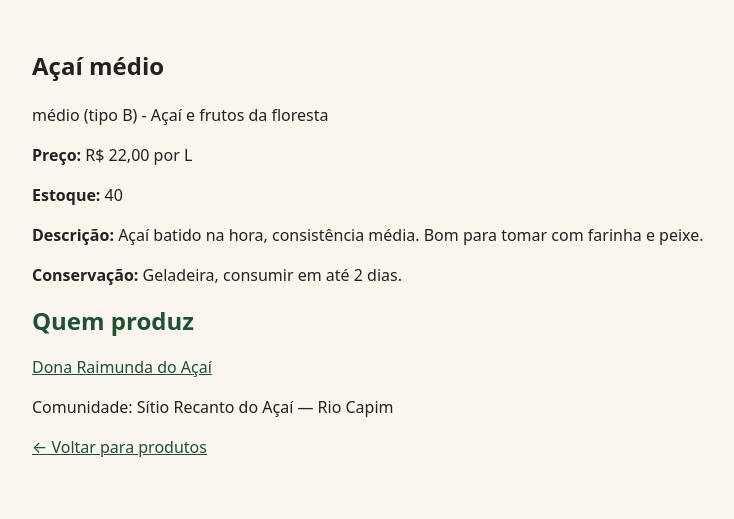
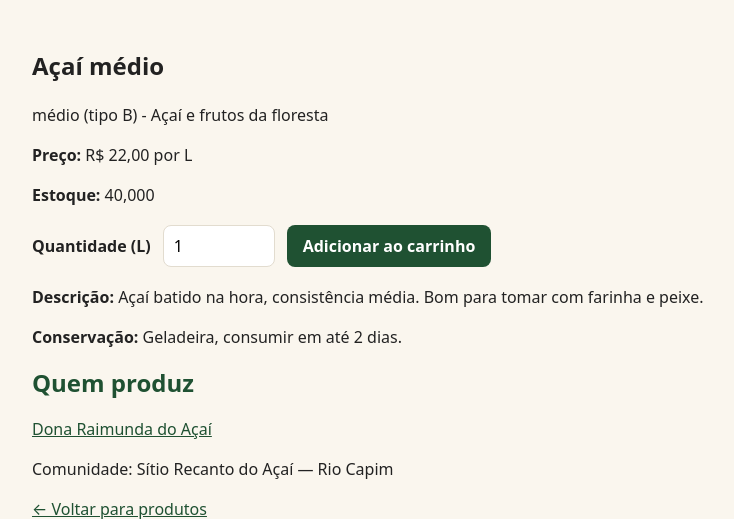
Before and after one commit to jarcosmoao/agrofeira-servidor-joao_marcos, a Django app: page /produtos/acai-medio/ in a window 1280 px wide. Shown: the part 62-581 px from the top of the page, without its empty margins (100-834 px from the left). Run offline with Django 5.2, Linux system fonts and the light colour scheme; data comes from the database, SQL or seed files in the repository.

Commit message:
Apostila 5

```diff
--- a/agrofeira/settings.py
+++ b/agrofeira/settings.py
@@ -141,3 +141,5 @@ CSRF_TRUSTED_ORIGINS = [
 ]
 
 INTERNAL_IPS = ["127.0.0.1"]
+
+MESSAGE_STORAGE = "django.contrib.messages.storage.session.SessionStorage"
--- a/agrofeira/urls.py
+++ b/agrofeira/urls.py
@@ -5,4 +5,5 @@ from django.urls import include, path
 urlpatterns = [
     path("admin/", admin.site.urls),
     path("", include("catalogo.urls")),
+    path('', include('pedidos.urls')),
 ] + debug_toolbar_urls()
--- a/catalogo/models.py
+++ b/catalogo/models.py
@@ -99,7 +99,7 @@ class Produto(models.Model):
     )
 
     preco_centavos = models.PositiveIntegerField()
-    estoque = models.PositiveIntegerField(default=0)
+    estoque = models.DecimalField(max_digits=10, decimal_places=3, default=0)
     destaque = models.BooleanField(default=False)
     conservacao = models.CharField(
         "conservação", max_length=120, blank=True
--- a/catalogo/templates/base.html
+++ b/catalogo/templates/base.html
@@ -21,6 +21,13 @@
     </header>
 
     <main>
+        {% if messages %}
+            <ul class="mensagens">
+                {% for message in messages %}
+                    <li class="{{ message.tags }}">{{ message }}</li>
+                {% endfor %}
+            </ul>
+        {% endif %}
         {% block conteudo %}{% endblock %}
     </main>
 
--- a/catalogo/templates/catalogo/produto_detalhe.html
+++ b/catalogo/templates/catalogo/produto_detalhe.html
@@ -22,6 +22,21 @@
         <strong>Estoque:</strong>
         {{ produto.estoque }}
     </p>
+
+    <form class="adicionar" method="post">
+        {% csrf_token %}
+
+        <label for="{{ form.quantidade.id_for_label }}">
+            Quantidade ({{ produto.unidade.sigla }})
+        </label>
+
+        {{ form.quantidade }}
+
+        <button type="submit">Adicionar ao carrinho</button>
+
+        {{ form.quantidade.errors }}
+        {{ form.non_field_errors }}
+    </form>
 
     <p>
         <strong>Descrição:</strong>
--- a/catalogo/views.py
+++ b/catalogo/views.py
@@ -3,6 +3,9 @@ from .models import Categoria, Produto, Produtor
 from django.core.paginator import Paginator
 from django.utils import timezone
 from django.db.models import Count, Q
+from django.contrib import messages
+from pedidos import carrinho
+from pedidos.forms import AdicionarAoCarrinhoForm
 
 
 def home(request):
@@ -73,13 +76,31 @@ def produtos(request):
 def produto(request, slug):
     p = get_object_or_404(
         Produto.objects.select_related("categoria", "produtor", "unidade"),
-        slug=slug,
+        slug=slug
     )
-    return render(
-        request,
-        "catalogo/produto_detalhe.html",
-        {"produto": p},
-    )
+
+    if request.method == "POST":
+        form = AdicionarAoCarrinhoForm(request.POST, produto=p)
+
+        if form.is_valid():
+            carrinho.adicionar(
+                request.session,
+                p,
+                form.cleaned_data["quantidade"]
+            )
+
+            messages.success(request, f"{p.nome} entrou no carrinho.")
+            return redirect("pedidos:carrinho")
+
+    else:
+        form = AdicionarAoCarrinhoForm(
+            initial={"quantidade": 1},
+            produto=p
+        )
+
+    contexto = {"produto": p, "form": form}
+
+    return render(request, "catalogo/produto_detalhe.html", contexto)
 
 
 def catalogo_antigo(request):
--- /dev/null
+++ b/pedidos/carrinho.py
@@ -0,0 +1,72 @@
+from decimal import ROUND_HALF_UP, Decimal
+
+from catalogo.models import Produto
+
+CHAVE = "carrinho"
+
+
+def ler(sessao):
+    """O carrinho como está na sessão."""
+    return sessao.get(CHAVE, {})
+
+
+def adicionar(sessao, produto, quantidade):
+    carrinho = sessao.setdefault(CHAVE, {})
+    atual = Decimal(carrinho.get(str(produto.pk), "0"))
+    carrinho[str(produto.pk)] = str(atual + quantidade)
+    sessao.modified = True
+
+
+def esvaziar(sessao):
+    sessao.pop(CHAVE, None)
+
+
+def subtotal_centavos(preco_centavos, quantidade):
+    """Preço vezes quantidade, arredondado para o centavo."""
+    valor = preco_centavos * quantidade
+    return int(
+        valor.quantize(
+            Decimal("1"),
+            rounding=ROUND_HALF_UP
+        )
+    )
+
+
+def itens(sessao):
+    """Os itens do carrinho da sessão."""
+    return detalhar(ler(sessao))
+
+
+def detalhar(carrinho):
+    """Transforma o dicionário em uma lista de itens."""
+    ids = [int(pk) for pk in carrinho]
+
+    produtos = Produto.objects.filter(pk__in=ids)
+    produtos = produtos.select_related("produtor", "unidade")
+
+    por_id = {p.pk: p for p in produtos}
+    resultado = []
+
+    for pk, texto in carrinho.items():
+        produto = por_id.get(int(pk))
+
+        if produto is None:
+            continue
+
+        quantidade = Decimal(texto)
+        subtotal = subtotal_centavos(
+            produto.preco_centavos,
+            quantidade
+        )
+
+        resultado.append({
+            "produto": produto,
+            "quantidade": quantidade,
+            "subtotal_centavos": subtotal,
+        })
+
+    return resultado
+
+
+def total_centavos(itens):
+    return sum(item["subtotal_centavos"] for item in itens)
--- /dev/null
+++ b/pedidos/forms.py
@@ -0,0 +1,43 @@
+from django import forms
+from .models import Pedido
+
+from .servicos import validar_quantidade
+
+
+class AdicionarAoCarrinhoForm(forms.Form):
+    quantidade = forms.DecimalField(max_digits=8, decimal_places=3)
+
+    def __init__(self, *args, produto, **kwargs):
+        super().__init__(*args, **kwargs)
+        self.produto = produto
+
+        passo = "0.001" if produto.unidade.fracionavel else "1"
+
+        self.fields["quantidade"].widget.attrs.update({
+            "min": passo,
+            "step": passo,
+        })
+
+    def clean_quantidade(self):
+        quantidade = self.cleaned_data["quantidade"]
+
+        if quantidade <= 0:
+            raise forms.ValidationError(
+                "A quantidade tem que ser maior que zero."
+            )
+
+        return quantidade
+
+    def clean(self):
+        dados = super().clean()
+        quantidade = dados.get("quantidade")
+
+        if quantidade is not None:
+            validar_quantidade(self.produto, quantidade)
+
+        return dados
+
+class FechamentoForm(forms.ModelForm):
+    class Meta:
+        model = Pedido
+        fields = ["comprador", "telefone", "ponto_retirada"]
--- a/pedidos/models.py
+++ b/pedidos/models.py
@@ -1,5 +1,6 @@
 from django.db import models
 from catalogo.models import Produto, Produtor
+import uuid
 
 
 class PontoRetirada(models.Model):
@@ -22,6 +23,7 @@ class PontoRetirada(models.Model):
         return self.nome
 
 class Pedido(models.Model):
+    codigo = models.UUIDField(default=uuid.uuid4, editable=False, unique=True)
     comprador = models.CharField(max_length=150)
     telefone = models.CharField(max_length=20)
 
--- /dev/null
+++ b/pedidos/urls.py
@@ -0,0 +1,9 @@
+from django.urls import path
+from . import views
+
+app_name = "pedidos"
+
+urlpatterns = [
+    path("carrinho/", views.ver_carrinho, name="carrinho"),
+    path("carrinho/esvaziar/", views.esvaziar, name="esvaziar"),
+]
--- a/static/css/agrofeira.css
+++ b/static/css/agrofeira.css
@@ -218,3 +218,71 @@ h2 { color: var(--verde); margin: 8px 0 16px; }
 .propriedades { margin: 22px 0 8px; }
 .propriedades ul { margin: 6px 0 0; padding-left: 20px; }
 .propriedades li { margin: 4px 0; }
+
+/* ---- Encontro 5: mensagens, formulários, carrinho e fechamento do pedido ---- */
+.mensagens { list-style: none; margin: 0 0 20px; padding: 0; }
+.mensagens li {
+  padding: 10px 14px; margin: 0 0 8px; border-radius: 8px;
+  border: 1px solid var(--borda); border-left-width: 5px; background: #fff;
+}
+.mensagens .success { border-left-color: var(--verde); background: var(--verde-claro); }
+.mensagens .error { border-left-color: #b3261e; background: #fbeae9; }
+.mensagens .warning { border-left-color: #b26a00; background: #fff4e0; }
+
+.errorlist {
+  list-style: none; margin: 6px 0 0; padding: 8px 12px; border-radius: 6px;
+  background: #fbeae9; border-left: 4px solid #b3261e; color: #7a1812;
+  font-size: .92rem;
+}
+.errorlist li { margin: 2px 0; }
+
+.adicionar {
+  display: flex; flex-wrap: wrap; align-items: center; gap: 8px 12px; margin: 18px 0;
+}
+.adicionar label { font-weight: 600; }
+.adicionar input {
+  width: 7rem; padding: 8px 10px; border: 1px solid var(--borda);
+  border-radius: 8px; font: inherit;
+}
+.adicionar button, button.secundario, .dados-pedido button {
+  background: var(--verde); color: #fff; border: 0; border-radius: 8px;
+  padding: 9px 16px; font: inherit; font-weight: 600; cursor: pointer;
+}
+button.secundario { background: #fff; color: var(--verde); border: 1px solid var(--verde); }
+.adicionar .errorlist { flex-basis: 100%; margin: 0; }
+
+.carrinho { width: 100%; border-collapse: collapse; background: #fff;
+  border: 1px solid var(--borda); border-radius: 10px; overflow: hidden; }
+.carrinho th, .carrinho td { padding: 10px 14px; text-align: left;
+  border-bottom: 1px solid var(--borda); }
+.carrinho th { background: var(--verde-claro); color: var(--verde); }
+.carrinho td:last-child, .carrinho th:last-child { text-align: right; }
+.carrinho tfoot td { font-weight: 700; border-bottom: 0; }
+.acoes { display: flex; gap: 12px; align-items: center; margin-top: 18px; }
+.acoes form { margin: 0; }
+
+.checkout { display: grid; grid-template-columns: 3fr 2fr; gap: 28px; align-items: start; }
+.dados-pedido, .resumo-pedido {
+  background: #fff; border: 1px solid var(--borda); border-radius: 14px; padding: 22px 26px;
+}
+.dados-pedido .campo { display: flex; flex-direction: column; gap: 4px; margin-bottom: 14px; }
+.dados-pedido label { font-weight: 600; }
+.dados-pedido input, .dados-pedido select {
+  padding: 9px 11px; border: 1px solid var(--borda); border-radius: 8px; font: inherit;
+}
+.resumo-pedido h3 { margin: 0 0 8px; color: var(--verde); }
+.resumo-pedido ul { list-style: none; margin: 0; padding: 0; }
+.resumo-pedido li { display: flex; justify-content: space-between; gap: 12px;
+  padding: 6px 0; border-bottom: 1px solid var(--borda); font-size: .94rem; }
+.resumo-pedido .total { font-weight: 700; text-align: right; margin: 12px 0 0; }
+
+.confirmacao { background: #fff; border: 1px solid var(--borda); border-radius: 14px;
+  padding: 24px 28px; }
+.confirmacao .codigo { font-family: ui-monospace, Menlo, Consolas, monospace;
+  background: var(--verde-claro); padding: 4px 10px; border-radius: 6px; font-size: .95rem; }
+.confirmacao h3 { margin: 18px 0 6px; color: var(--verde); }
+
+@media (max-width: 760px) {
+  .checkout { grid-template-columns: 1fr; }
+}
+.acoes .botao { background: var(--verde); color: #fff; }
```
Also changed, not shown: pedidos/servicos.py (added, +29 -0 lines), pedidos/templates/pedidos/carrinho.html (added, +57 -0 lines), pedidos/views.py (+24 -2 lines), catalogo/migrations/0006_alter_produto_estoque.py (added), pedidos/migrations/0002_pedido_codigo.py (added).
